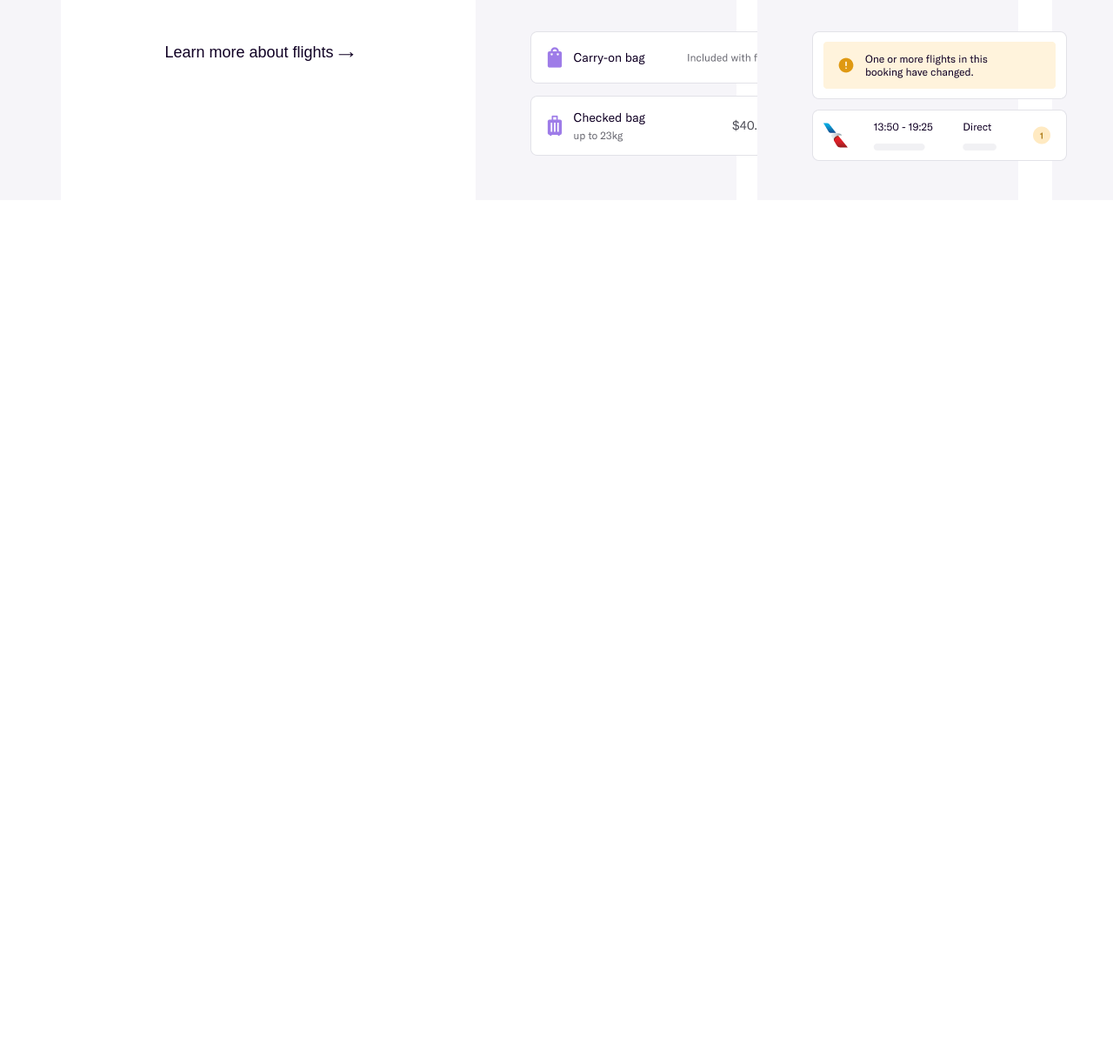
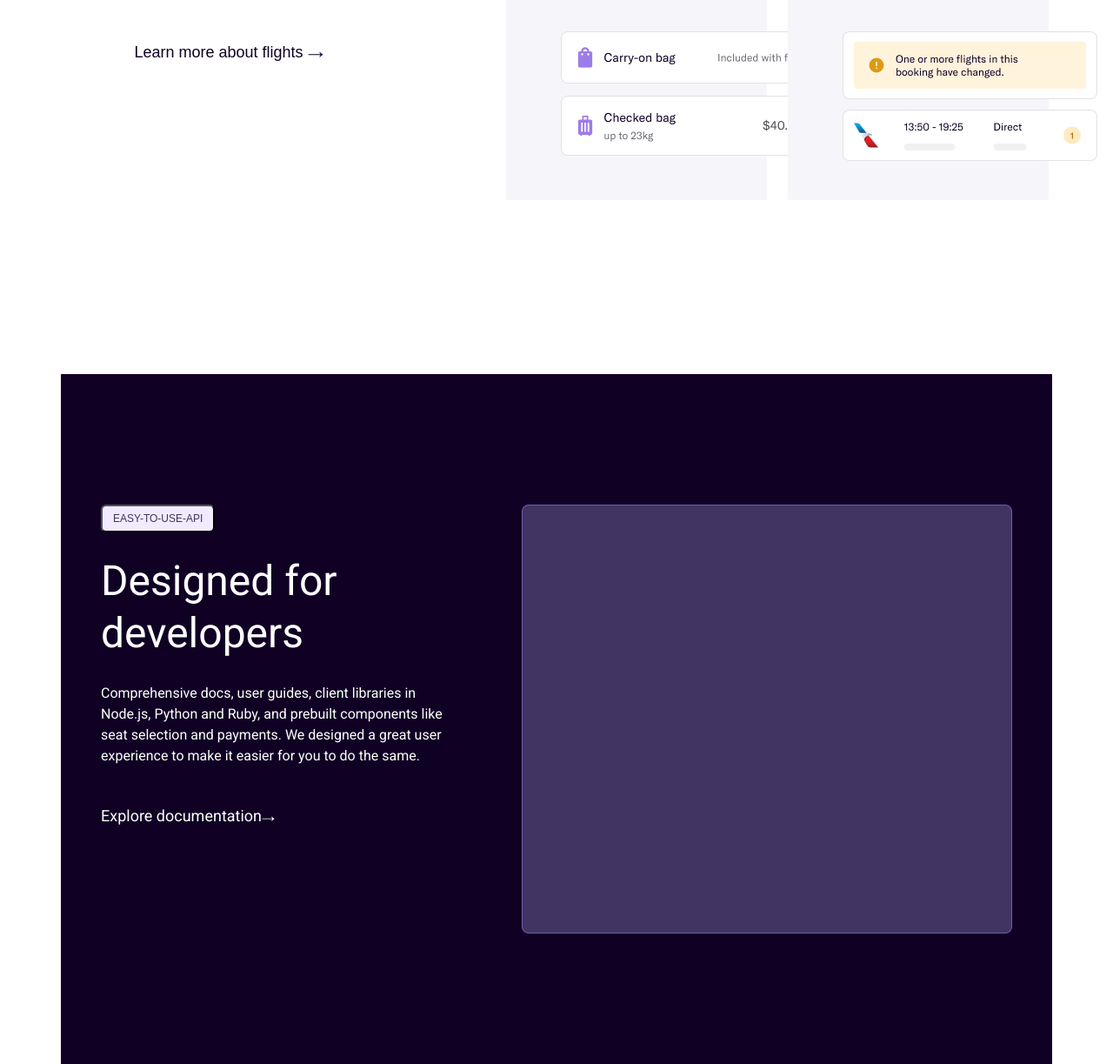
Before and after one commit to spicger/z-index, a plain HTML site: page index.html in a window 1280 px wide. Shown: the part 3199-4422 px from the top of the page at 87% size. Before the commit the page ends 3429 px from the top, so only its background shows below. Drawn offline with nearby package versions, Linux system fonts and the light colour scheme.

Commit message:
python section done

```diff
--- a/index.html
+++ b/index.html
@@ -134,8 +134,8 @@
                                 </div>
                             </div>
                             <div class="schedul-left-title-wrap">
-                                    <h5 class="schedule-left-title">New to selling flights <img
-                                            src="svg/chevron-rightt.svg" alt=""></h5>
+                                <h5 class="schedule-left-title">New to selling flights <img src="svg/chevron-rightt.svg"
+                                        alt=""></h5>
                             </div>
                             <p class="schedule-left-text">Start selling flights easily. With an integrated payments
                                 <br> solution, accreditation
@@ -159,22 +159,26 @@
                         </div>
                     </div>
                 </div>
+            </div>
+
+
             <div class="build-boxxer">
                 <div class="build-left">
                     <h5 class="build-subtitle">Flights API<h5>
                             <p class="build-text">Build an intuitive flight search, offer <br> loyalty programme
                                 perks, add seats and <br> bags, manage your orders, and more.</p>
                             <div class="build-btn2">
-                                    <button class="build-button">Learn more about flights <img
-                                            src="svg/chevron-rightt.svg" alt=""></button>
+                                <button class="build-button">Learn more about flights <img src="svg/chevron-rightt.svg"
+                                        alt=""></button>
                             </div>
                 </div>
+
                 <div class="build-right">
                     <div class="build-right-boxxer1">
                         <div class="build-right-box">
                             <h5 class="build-right-title">Search</h5>
                             <img src="img/build-img.png" class="build1" alt="">
-                            </div>
+                        </div class="build-right-boxxer2">
                     </div>
                     <div class="build-right-boxxer2">
                         <div class="build-right-box">
@@ -182,6 +186,7 @@
                             <img src="img/build-img2.png" class="build2" alt="">
                         </div>
                     </div>
+
                     <div class="build-right-boxxer3">
                         <div class="build-right-box">
                             <h5 class="build-right-title">Ancillaries</h5>
@@ -194,6 +199,27 @@
                             <img src="img/build-img4.png" class="build4" alt="">
                         </div>
                     </div>
+
+                </div>
+            </div>
+        </section>
+
+        <section class="python">
+            <div class="container">
+                <div class="python-wrap">
+                    <div class="python-wrapper">
+                        <div class="python-left">
+                            <button class="python-btn">EASY-TO-USE-API</button>
+                            <h5 class="python-title">Designed for developers</h5>
+                            <p class="python-text">Comprehensive docs, user guides, client libraries in Node.js, Python and
+                                Ruby, and prebuilt components like seat selection and payments. We designed a great user
+                                experience to make it easier for you to do the same.</p>
+                            <a class="python-subtitle" href="">Explore documentation<img src="svg/chevron-right.svg" alt=""></a>
+                        </div>
+                        <div class="python-right">
+                            <img src="img/pythone-img.png" alt="">
+                        </div>
+
                     </div>
                 </div>
             </div>
--- a/style/main.css
+++ b/style/main.css
@@ -400,6 +400,8 @@ body {
 }
 
 
+
+
 .build-main-title {
     color: #100024;
     font-size: 48px;
@@ -510,8 +512,8 @@ body {
 }
 
 
-.build-right-box  {
-position: relative;
+.build-right-box {
+    position: relative;
 }
 
 
@@ -539,3 +541,73 @@ position: relative;
 .build-right-boxxer4 {
     z-index: 4;
 }
+
+
+
+
+.python {
+    margin-top: 200px;
+}
+
+.python-wrap {
+    background: #100024;
+    display: flex;
+    padding: 150px 46px;
+
+}
+
+.python-wrapper {
+    display: flex;
+    column-gap: 90px;
+
+}
+
+
+.python-btn {
+    font-size: 12px;
+    font-weight: 400;
+    line-height: 20px;
+    color: #413463;
+    background: #F2EBFF;
+    padding: 4px 12px;
+    border-radius: 6px;
+
+
+
+}
+
+.python-title {
+    font-size: 48px;
+    font-weight: 400;
+    line-height: 60px;
+    color: #FFFFFF;
+    max-width: 315px;
+    width: 100%;
+    margin-top: 26px;
+    margin-bottom: 27px;
+
+}
+
+
+.python-text {
+    font-size: 16px;
+    font-weight: 400;
+    line-height: 24px;
+    color: #FFFFFF;
+    max-width: 457px;
+    width: 100%;
+    margin-bottom: 46px;
+
+
+}
+
+
+.python-subtitle {
+    text-decoration: none;
+    list-style: none;
+    font-size: 18px;
+    font-weight: 400;
+    color: #FFFFFF;
+
+
+}
```
Also changed, not shown: img/pythone-img.png (added). Lines whose indentation alone changed are shown as unchanged.
